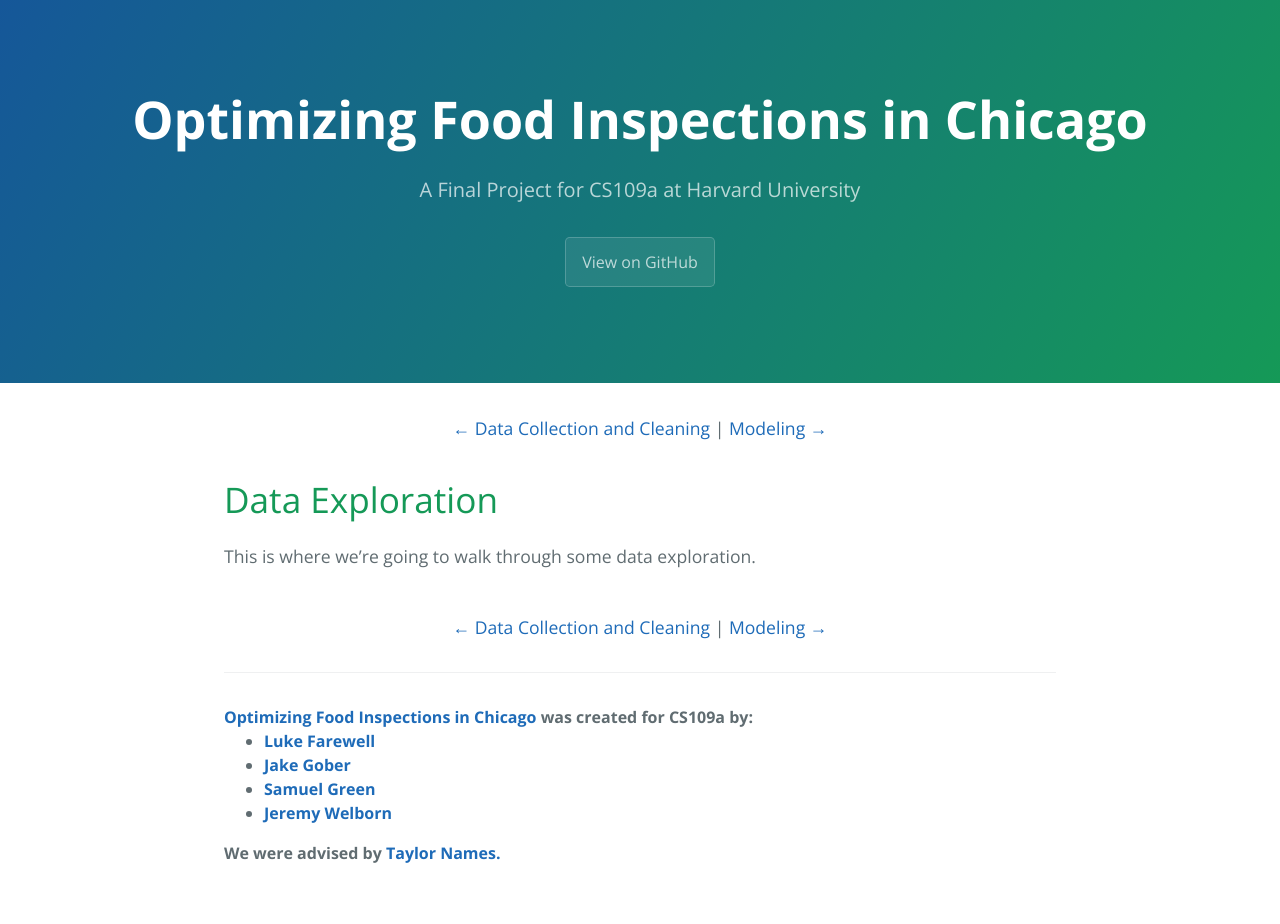
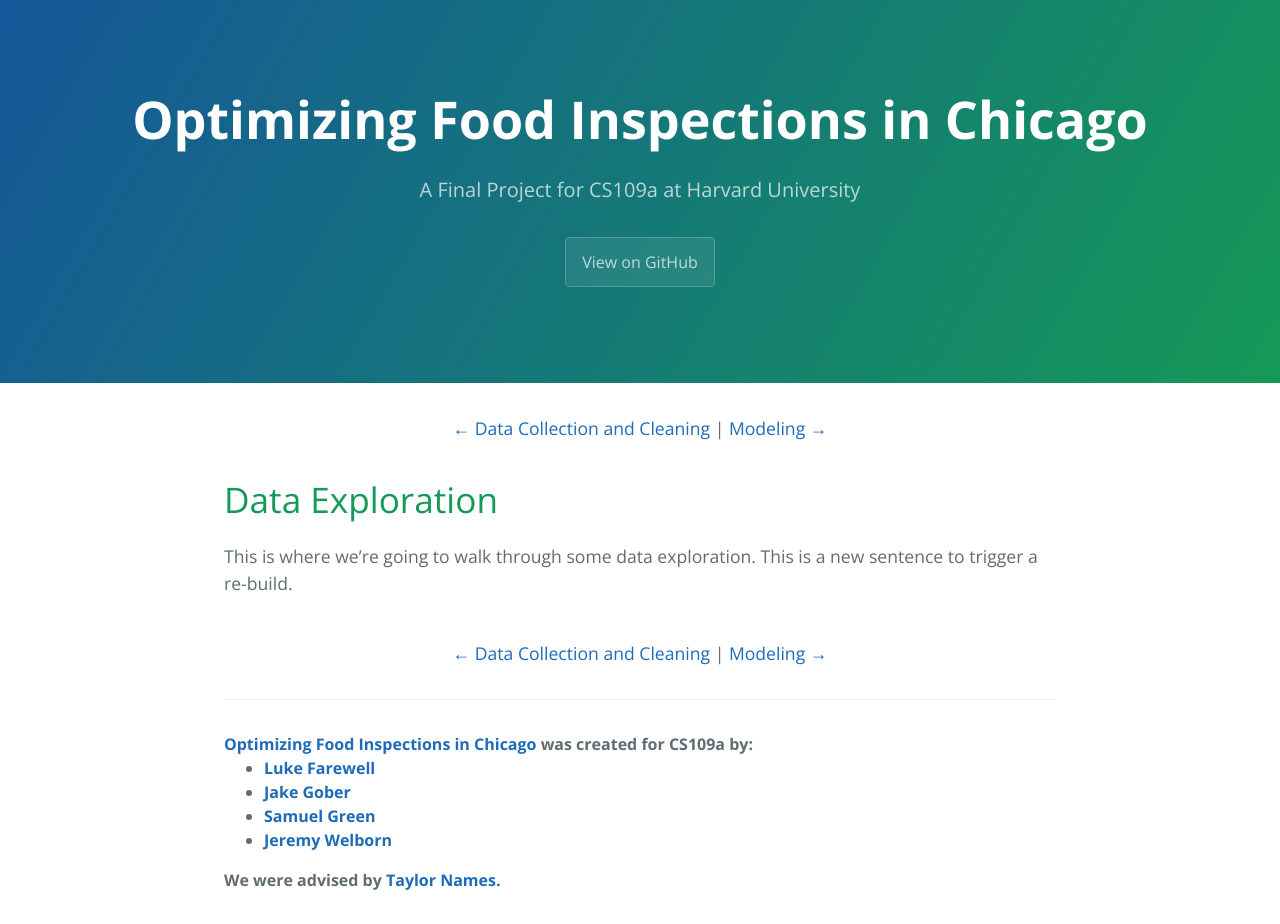
Before and after one commit to Fggw/downloader, a Jekyll site: the page built from docs/_posts/2016-12-12-data-exploration.md, in a window 1280 px wide. Built offline with Jekyll 4.4.1, drawn with Linux system fonts in a browser that asks for light colours; before the commit the page ends 900 px from its top, so only the background shows below that.

Commit message:
trigger rebuild

```diff
--- a/docs/_posts/2016-12-12-data-exploration.md
+++ b/docs/_posts/2016-12-12-data-exploration.md
@@ -6,3 +6,4 @@
 ---
 
 This is where we're going to walk through some data exploration.
+This is a new sentence to trigger a re-build.
```
